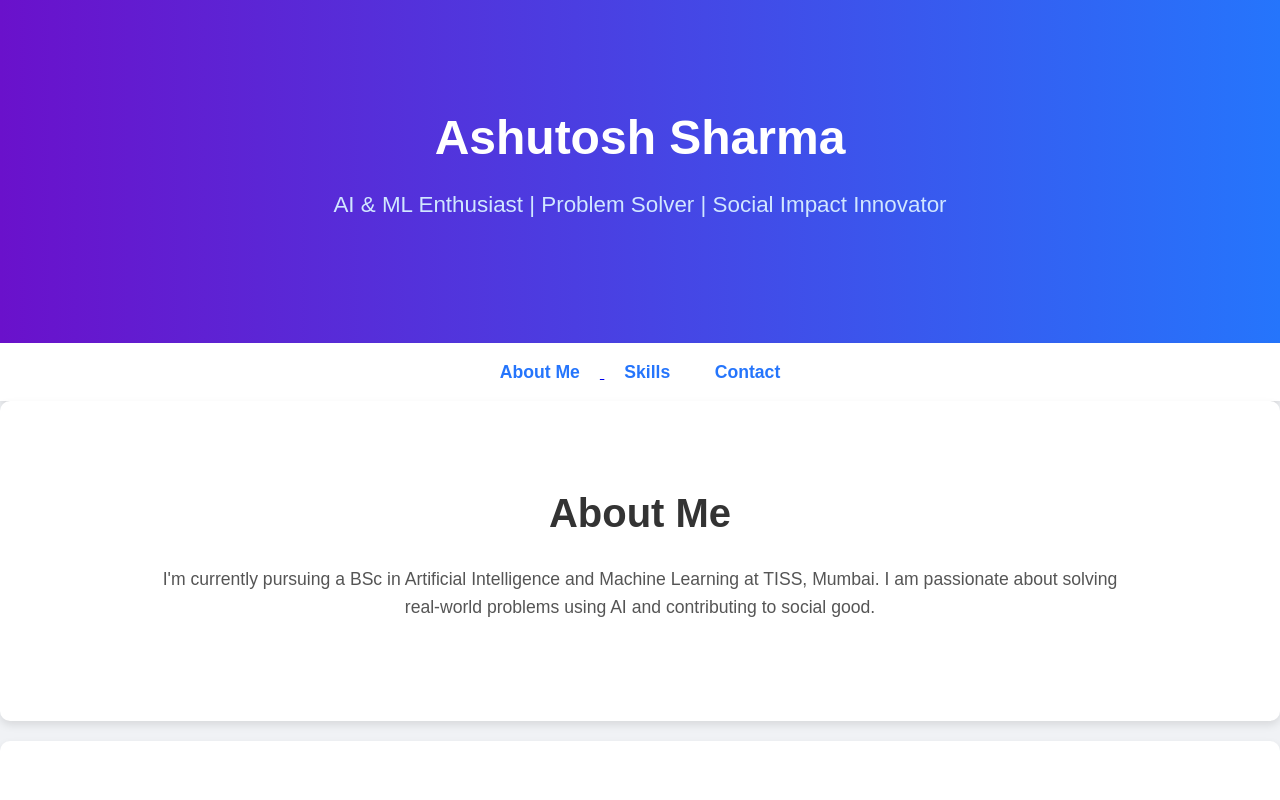
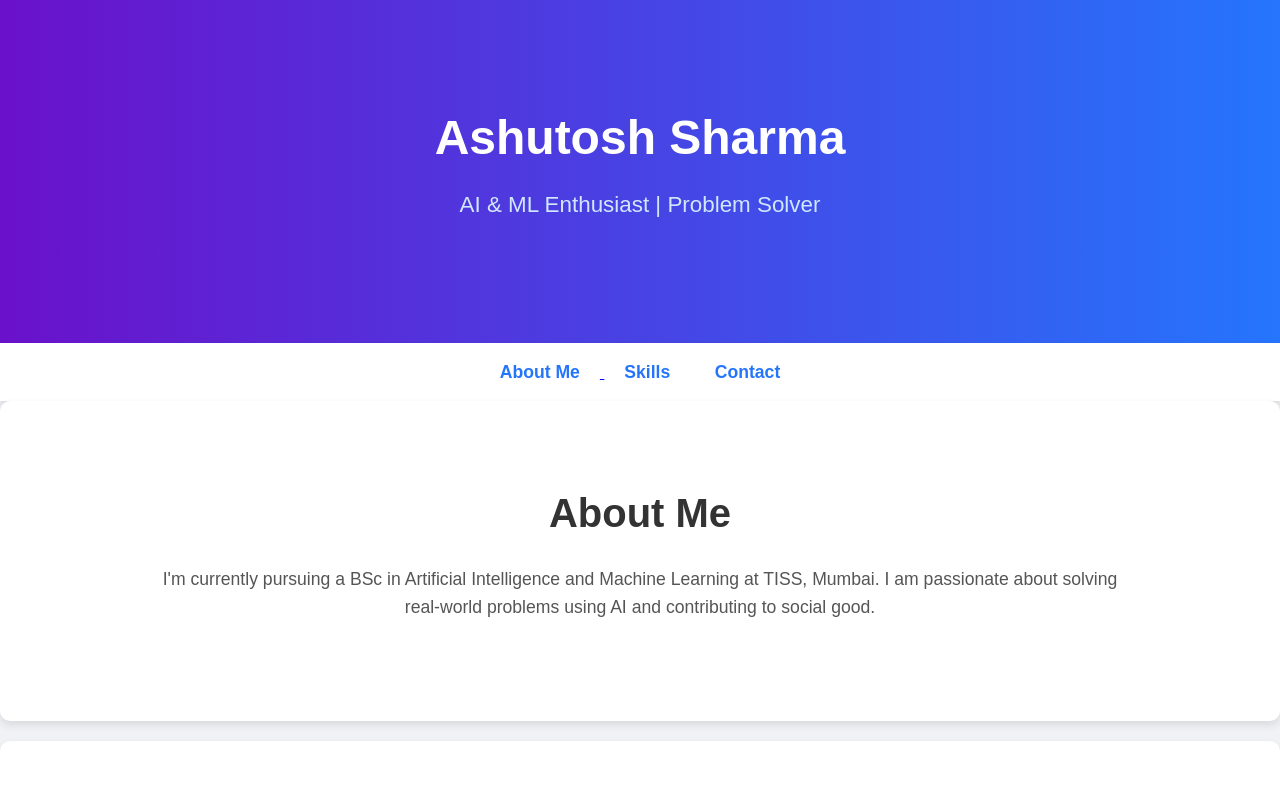
Before and after one commit to Apshaxma/Port, a plain HTML site: page index.html in a window 1280 px wide. Shown: the top 800 px of the page. Drawn offline with Linux system fonts and the light colour scheme.

Commit message:
index.html

```diff
--- a/index.html
+++ b/index.html
@@ -12,7 +12,7 @@
     <header>
         <div class="container">
             <h1>Ashutosh Sharma</h1>
-            <p>AI & ML Enthusiast | Problem Solver | Social Impact Innovator</p>
+            <p>AI & ML Enthusiast | Problem Solver</p>
         </div>
     </header>
 
```
